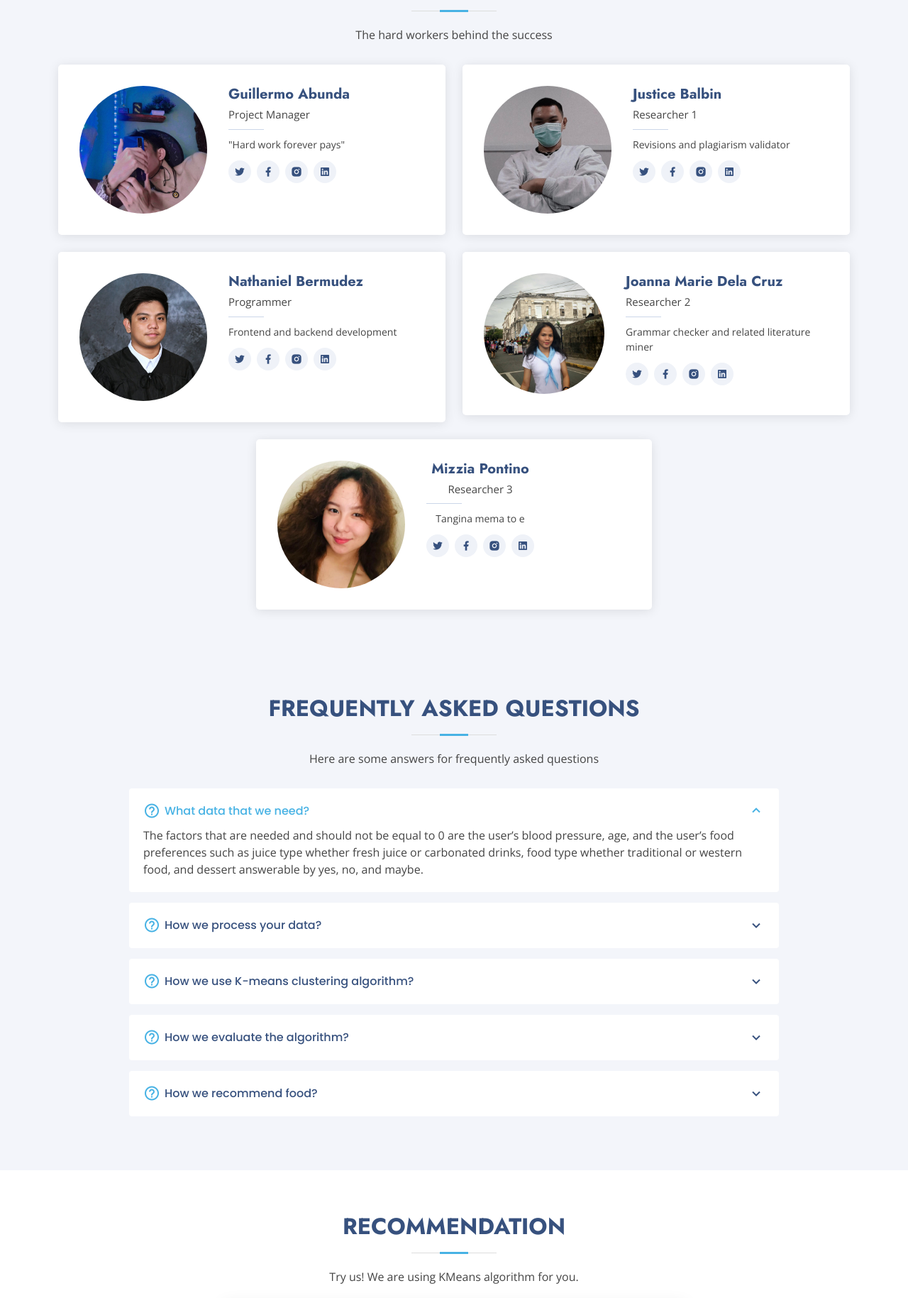
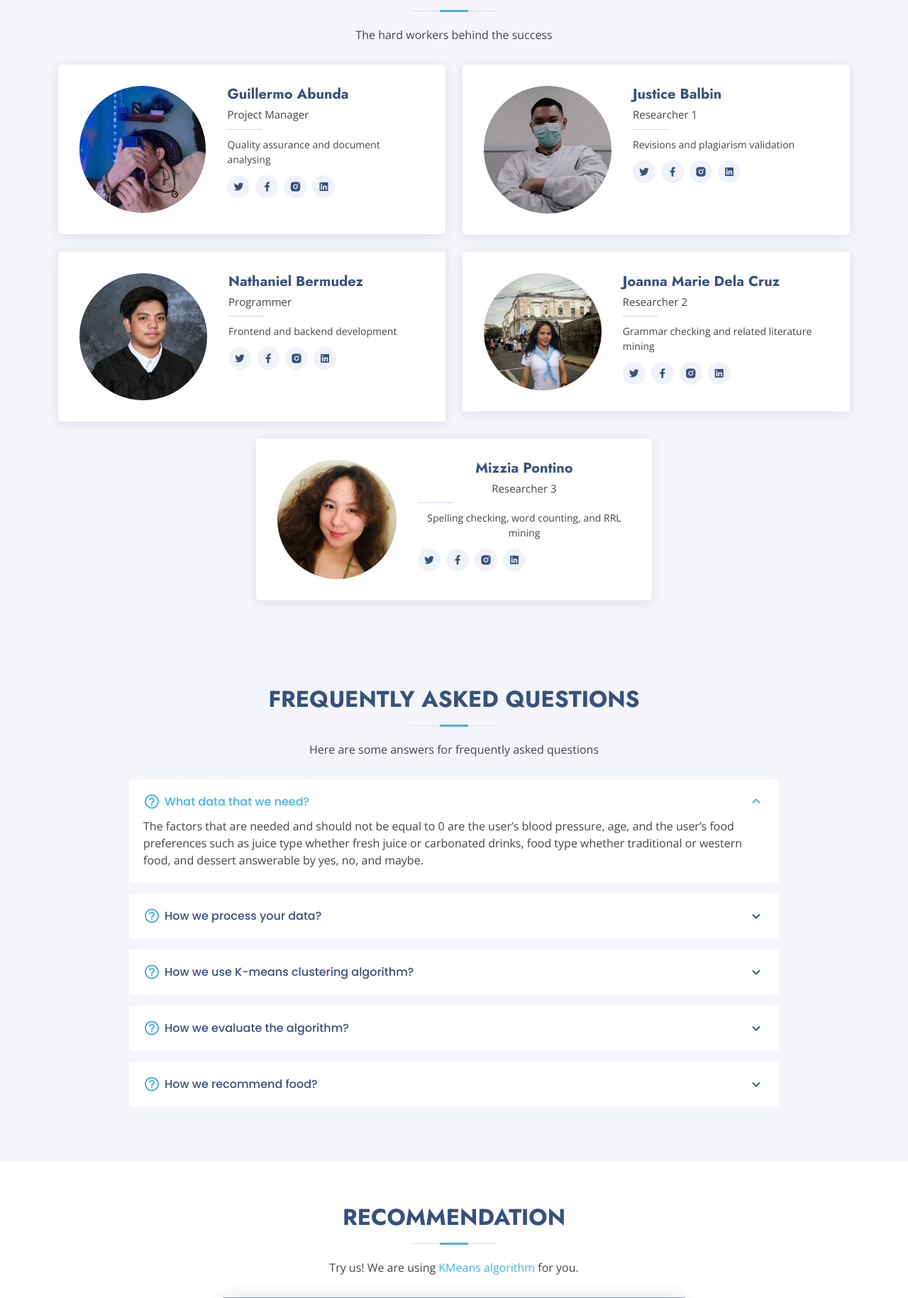
Before and after one commit to nutzbee/Collab-Tests, a Flask app: page / in a window 1280 px wide. Shown: the part 1654-3483 px from the top of the page at 71% size. Run offline with Flask 2, Linux system fonts and the light colour scheme; parts of the project's set-up code (start-up, migrations or seed data) failed here and were passed over; some libraries are stand-ins or nearby versions.

Commit message:
Dec 14, 1052am

```diff
--- a/templates/index.html
+++ b/templates/index.html
@@ -28,12 +28,6 @@
   <!-- Template Main CSS File -->
   <link href="{{ url_for('static', filename='assets/css/style.css') }}" rel="stylesheet">
 
-  <!-- =======================================================
-  * Template Name: Arsha - v4.3.0
-  * Template URL: https://bootstrapmade.com/arsha-free-bootstrap-html-template-corporate/
-  * Author: BootstrapMade.com
-  * License: https://bootstrapmade.com/license/
-  ======================================================== -->
 </head>
 
 <body>
@@ -483,7 +477,7 @@
               <div class="member-info">
                 <h4>Guillermo Abunda</h4>
                 <span>Project Manager</span>
-                <p>"Hard work forever pays"</p>
+                <p>Quality assurance and document analysing</p>
                 <div class="social">
                   <a href=""><i class="ri-twitter-fill"></i></a>
                   <a href=""><i class="ri-facebook-fill"></i></a>
@@ -500,7 +494,7 @@
               <div class="member-info">
                 <h4>Justice Balbin</h4>
                 <span>Researcher 1</span>
-                <p>Revisions and plagiarism validator</p>
+                <p>Revisions and plagiarism validation</p>
                 <div class="social">
                   <a href=""><i class="ri-twitter-fill"></i></a>
                   <a href=""><i class="ri-facebook-fill"></i></a>
@@ -534,7 +528,7 @@
               <div class="member-info">
                 <h4>Joanna Marie Dela Cruz</h4>
                 <span>Researcher 2</span>
-                <p>Grammar checker and related literature miner</p>
+                <p>Grammar checking and related literature mining</p>
                 <div class="social">
                   <a href=""><i class="ri-twitter-fill"></i></a>
                   <a href=""><i class="ri-facebook-fill"></i></a>
@@ -552,7 +546,7 @@
               <div class="member-info">
                 <h4>Mizzia Pontino</h4>
                 <span>Researcher 3</span>
-                <p>Tangina mema to e</p>
+                <p>Spelling checking, word counting, and RRL mining</p>
                 <div class="social">
                   <a href=""><i class="ri-twitter-fill"></i></a>
                   <a href=""><i class="ri-facebook-fill"></i></a>
@@ -701,7 +695,7 @@
 
         <div class="section-title">
           <h2>Recommendation</h2>
-          <p>Try us! We are using KMeans algorithm for you.</p>
+          <p>Try us! We are using <a href="https://muthu.co/mathematics-behind-k-mean-clustering-algorithm/">KMeans algorithm</a> for you.</p>
         </div>
         <center>
           <div class="col-lg-7 mt-5 mt-lg-0 d-flex align-items-stretch">
@@ -934,9 +928,6 @@
       </div>
       <div class="credits">
         <!-- All the links in the footer should remain intact. -->
-        <!-- You can delete the links only if you purchased the pro version. -->
-        <!-- Licensing information: https://bootstrapmade.com/license/ -->
-        <!-- Purchase the pro version with working PHP/AJAX contact form: https://bootstrapmade.com/arsha-free-bootstrap-html-template-corporate/ -->
         Designed by <a href="#hero">IAmRed</a>
       </div>
 
```
Also changed, not shown: Readme.txt (added), templates/Readme.txt (deleted).
